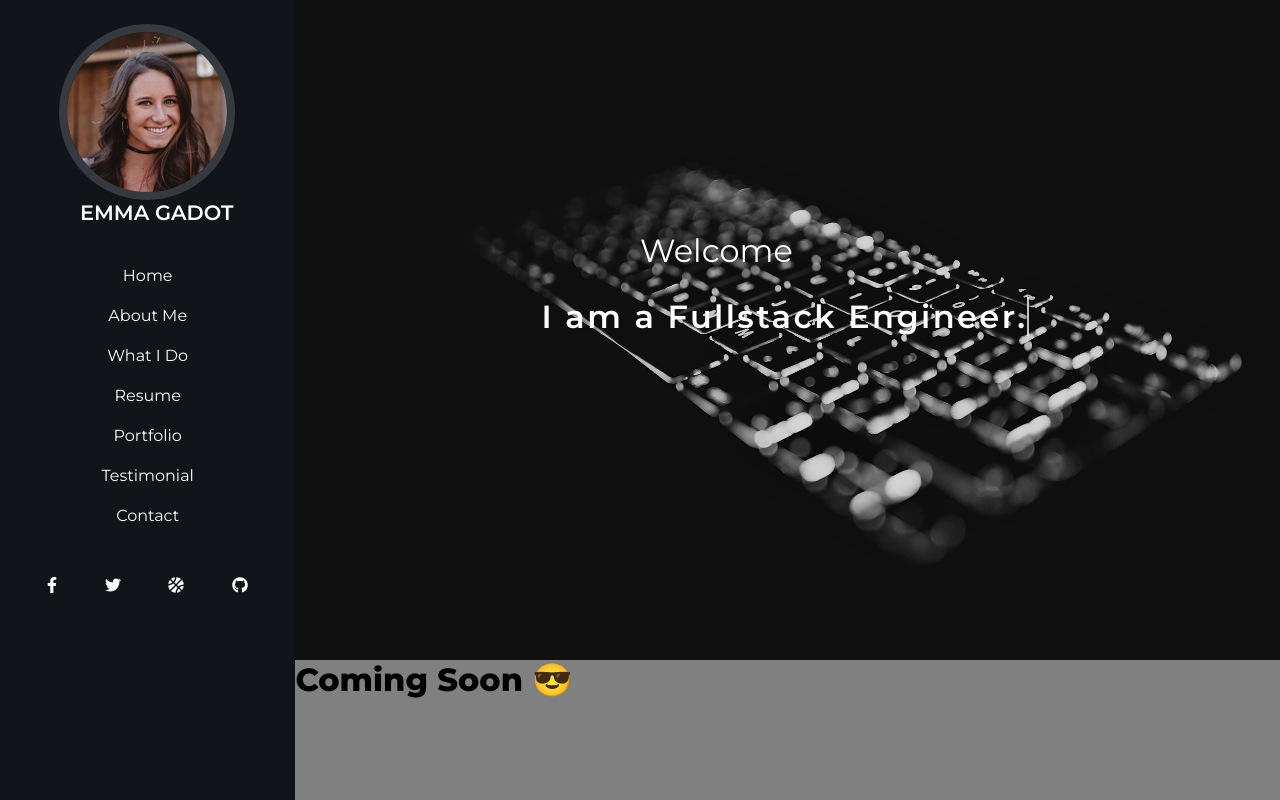
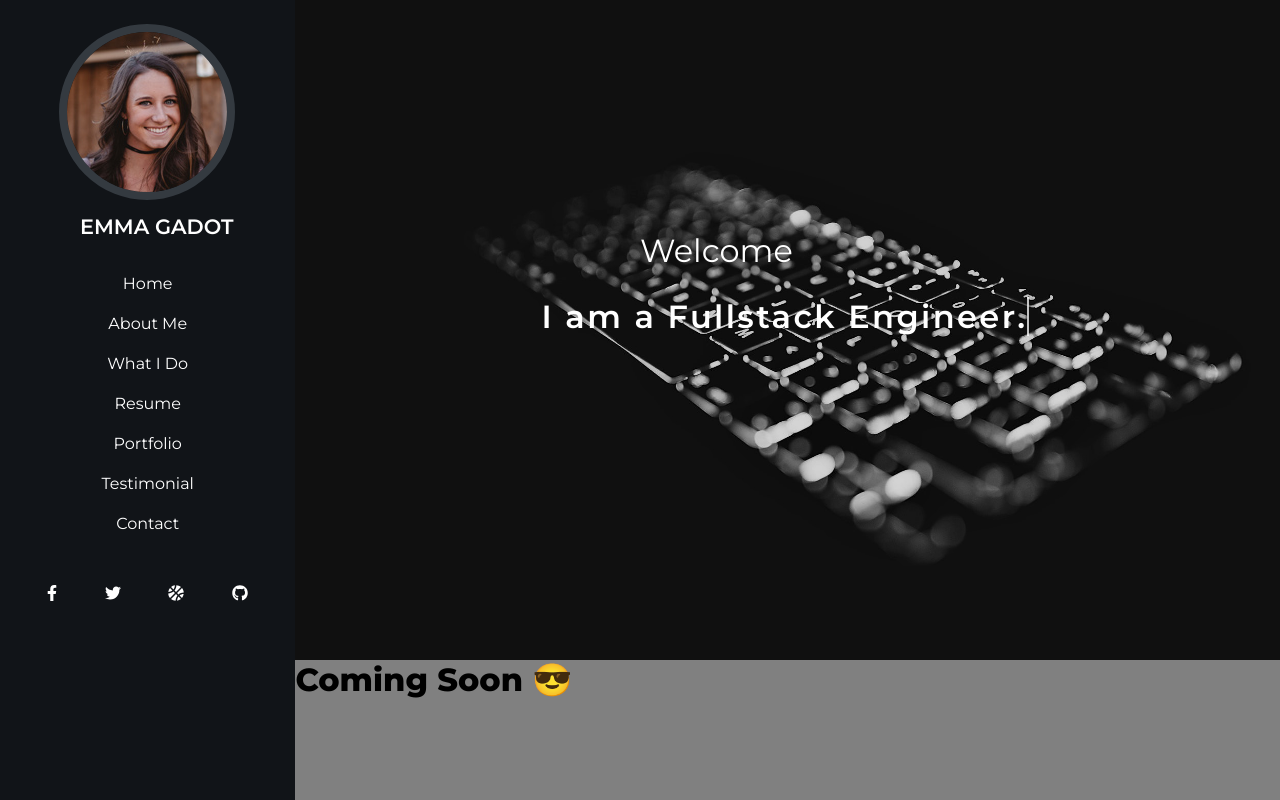
Before and after one commit to gkhabas76/simplePortfolio, a plain HTML site: page index.html in a window 1280 px wide. Drawn offline with Linux system fonts and the light colour scheme.

Commit message:
adjusted height of p tag of left column

```diff
--- a/css/style.scss
+++ b/css/style.scss
@@ -29,7 +29,8 @@ body {
     .profile-pic {
       position: relative;
       top: 1.5rem;
-      height: 13rem;
+      height: 13.5rem;
+      background: none;
 
       img {
         position: absolute;
@@ -40,7 +41,7 @@ body {
       }
       p {
         position: absolute;
-        top: 11rem;
+        top: 11.9rem;
         left: 5rem;
         font-size: 1.3rem;
         font-weight: 600;
```
Also changed, not shown: css/style.css, 1 other file.
